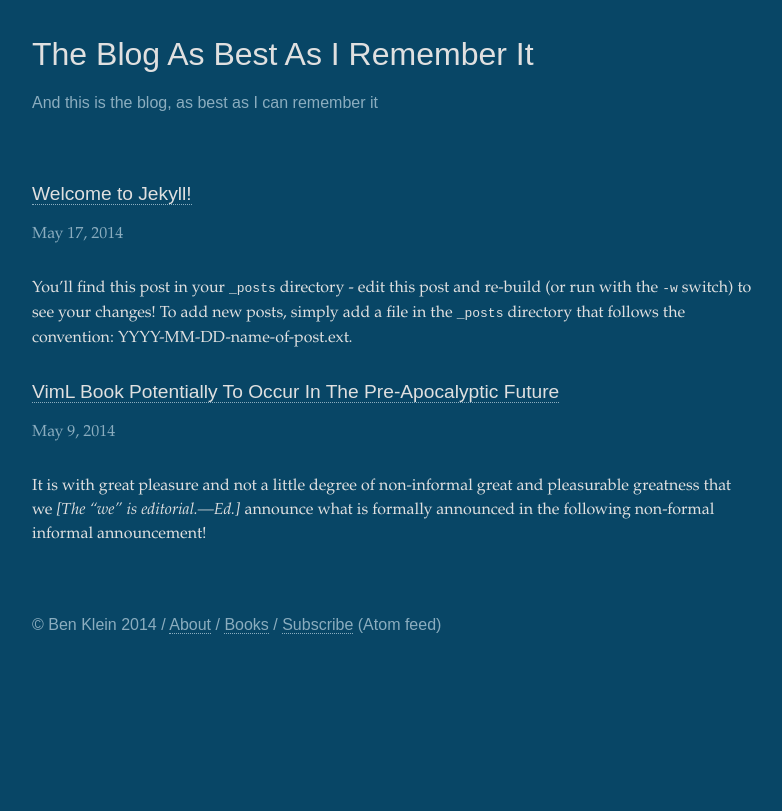
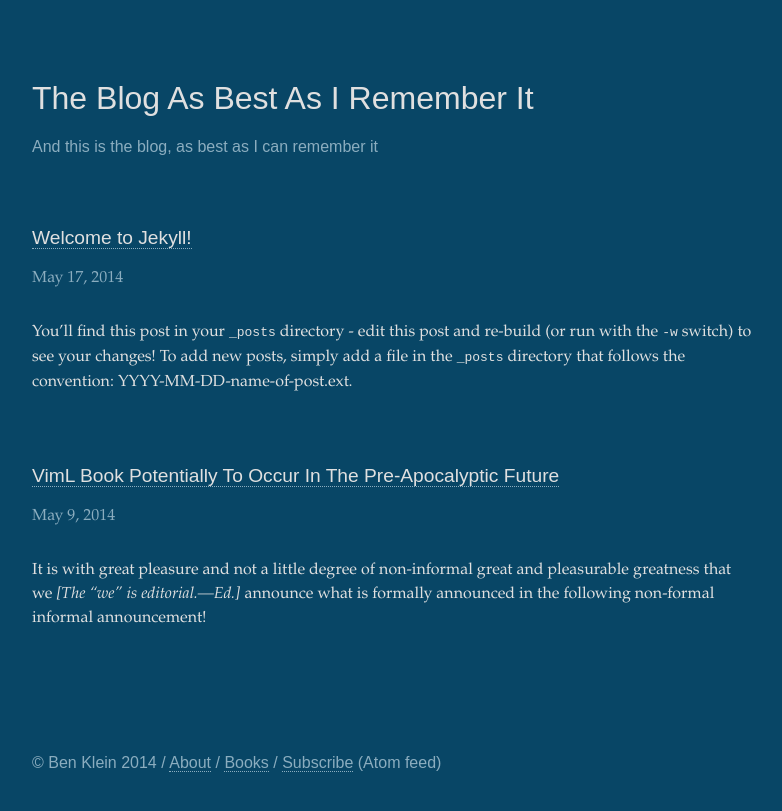
Before and after one commit to fifthposition/ye-olde-fifthposition, a Jekyll site: the page built from index.html, in a window 1280 px wide. Shown: the top 811 px of the page, without its empty margins (248-1030 px from the left). Built offline with Jekyll 4.4.1, drawn with Linux system fonts in a browser that asks for light colours.

Commit message:
more margin, and spacing etc.

```diff
--- a/css/main.css
+++ b/css/main.css
@@ -1,6 +1,6 @@
 
 body { background-color: /*#1C6BA0 */ /* #e6f1f3 */ /* #dbf3dd */ #084666; color: #e0e0e0; font: normal medium Palatino, serif }
-#wrapper { width: 45em; margin: 2.25em auto }
+#wrapper { width: 45em; margin: 5em auto }
 h1, h2, h3, header p, footer p { font-family: Arial, sans-serif; font-weight: 300 }
 h2 { font-size: larger }
 h3 { font-size: medium }
--- a/index.html
+++ b/index.html
@@ -13,4 +13,6 @@ layout: default
 
     </article>
 
+    <br />
+
   {% endfor %}
```
